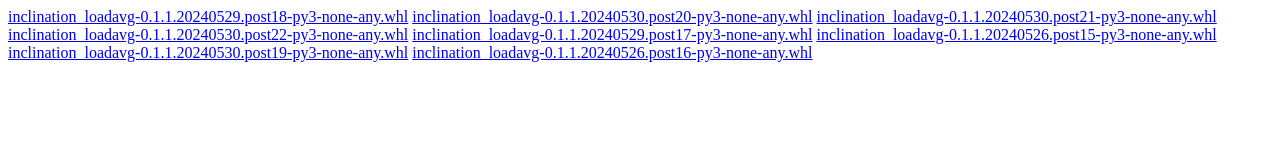
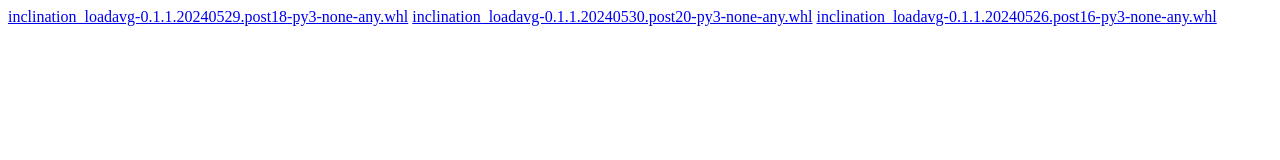
Before and after one commit to alest-software/simple, a plain HTML site: page inclination-loadavg/index.html in a window 1280 px wide. Drawn offline with Linux system fonts and the light colour scheme.

Commit message:
Update index.html

```diff
--- a/inclination-loadavg/index.html
+++ b/inclination-loadavg/index.html
@@ -3,11 +3,6 @@
   <body>
     <a href="/inclination_loadavg-0.1.1.20240529.post18-py3-none-any.whl/">inclination_loadavg-0.1.1.20240529.post18-py3-none-any.whl</a>
     <a href="/inclination_loadavg-0.1.1.20240530.post20-py3-none-any.whl/">inclination_loadavg-0.1.1.20240530.post20-py3-none-any.whl</a>
-    <a href="/inclination_loadavg-0.1.1.20240530.post21-py3-none-any.whl/">inclination_loadavg-0.1.1.20240530.post21-py3-none-any.whl</a>
-    <a href="/inclination_loadavg-0.1.1.20240530.post22-py3-none-any.whl/">inclination_loadavg-0.1.1.20240530.post22-py3-none-any.whl</a>
-    <a href="/inclination_loadavg-0.1.1.20240529.post17-py3-none-any.whl/">inclination_loadavg-0.1.1.20240529.post17-py3-none-any.whl</a>
-    <a href="/inclination_loadavg-0.1.1.20240526.post15-py3-none-any.whl/">inclination_loadavg-0.1.1.20240526.post15-py3-none-any.whl</a>
-    <a href="/inclination_loadavg-0.1.1.20240530.post19-py3-none-any.whl/">inclination_loadavg-0.1.1.20240530.post19-py3-none-any.whl</a>
     <a href="/inclination_loadavg-0.1.1.20240526.post16-py3-none-any.whl/">inclination_loadavg-0.1.1.20240526.post16-py3-none-any.whl</a>
   </body>
 </html>
```
